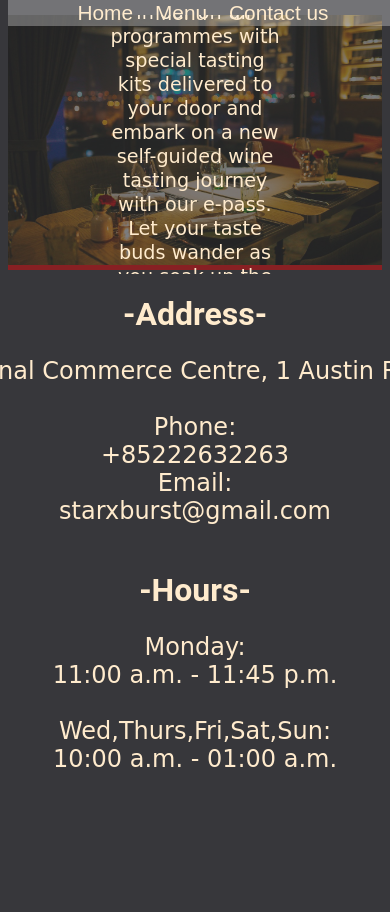
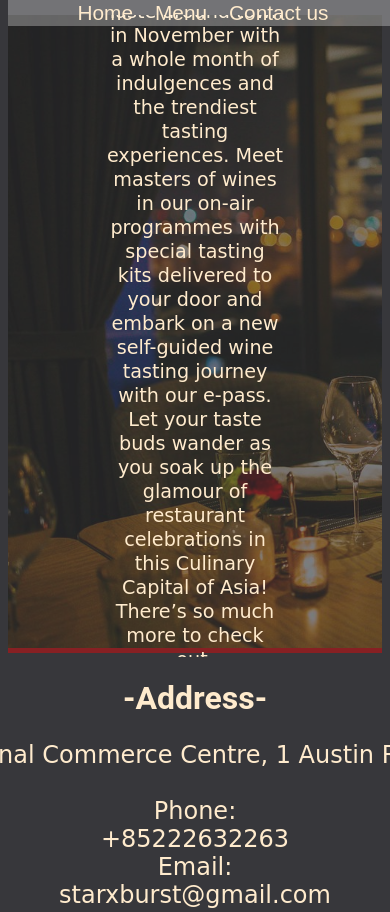
Before and after one commit to starxburst/restaurant-page, a plain HTML site: page index.html in a window 390 px wide. Shown: the top 912 px of the page. Before the commit the page ends 844 px from the top, so only its background shows below. Drawn offline with Linux system fonts and the light colour scheme.

Commit message:
Initial dist subtree commit

```diff
--- a/style.css
+++ b/style.css
@@ -84,7 +84,8 @@ pre {
 
 @media only screen and (max-width: 600px) {
     #home-image1 {
-        width: 100%;
+        height: 75vh;
+        width: auto;
     }
     .centered {
         line-height: 1.5rem;
```
